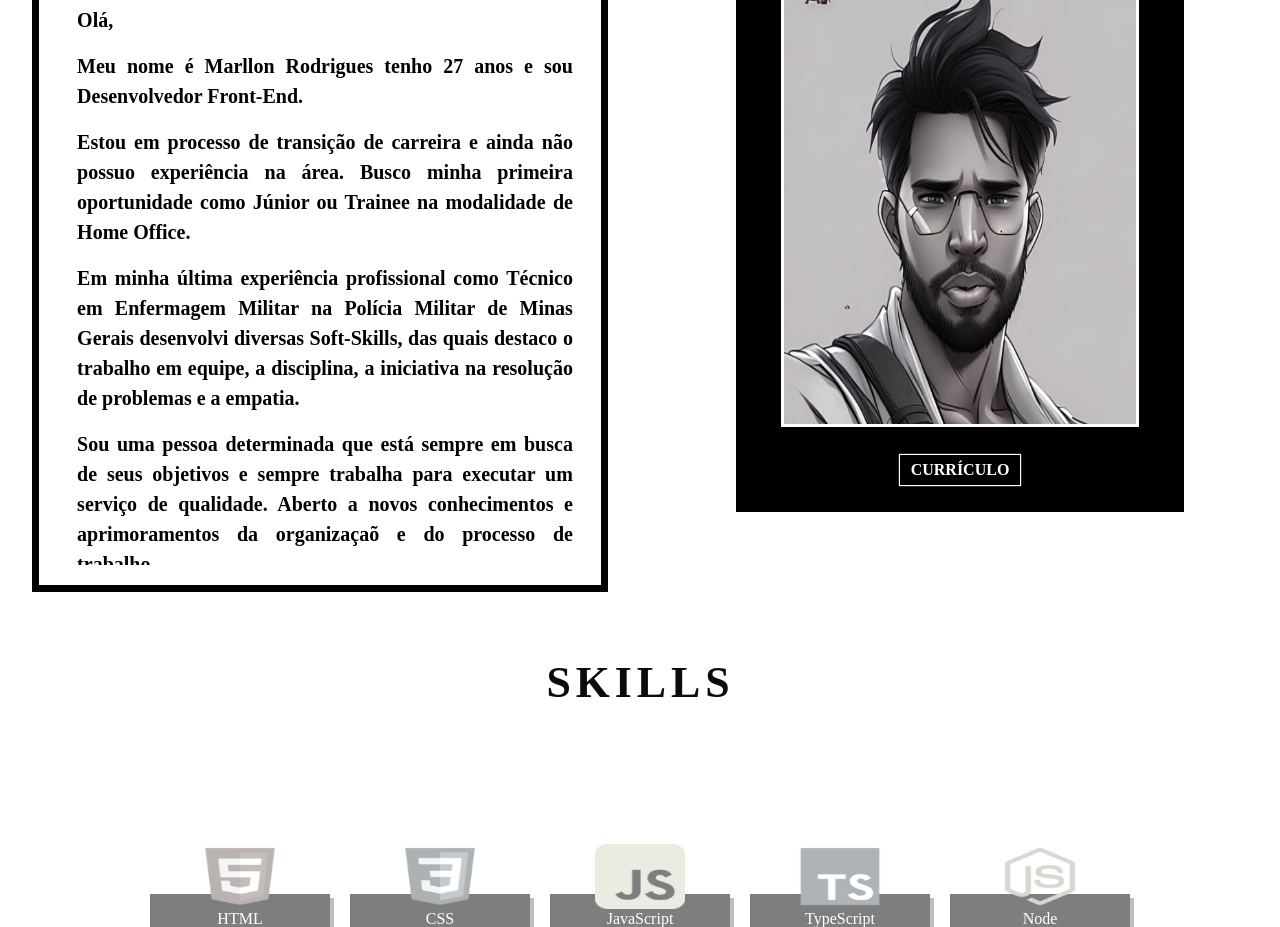
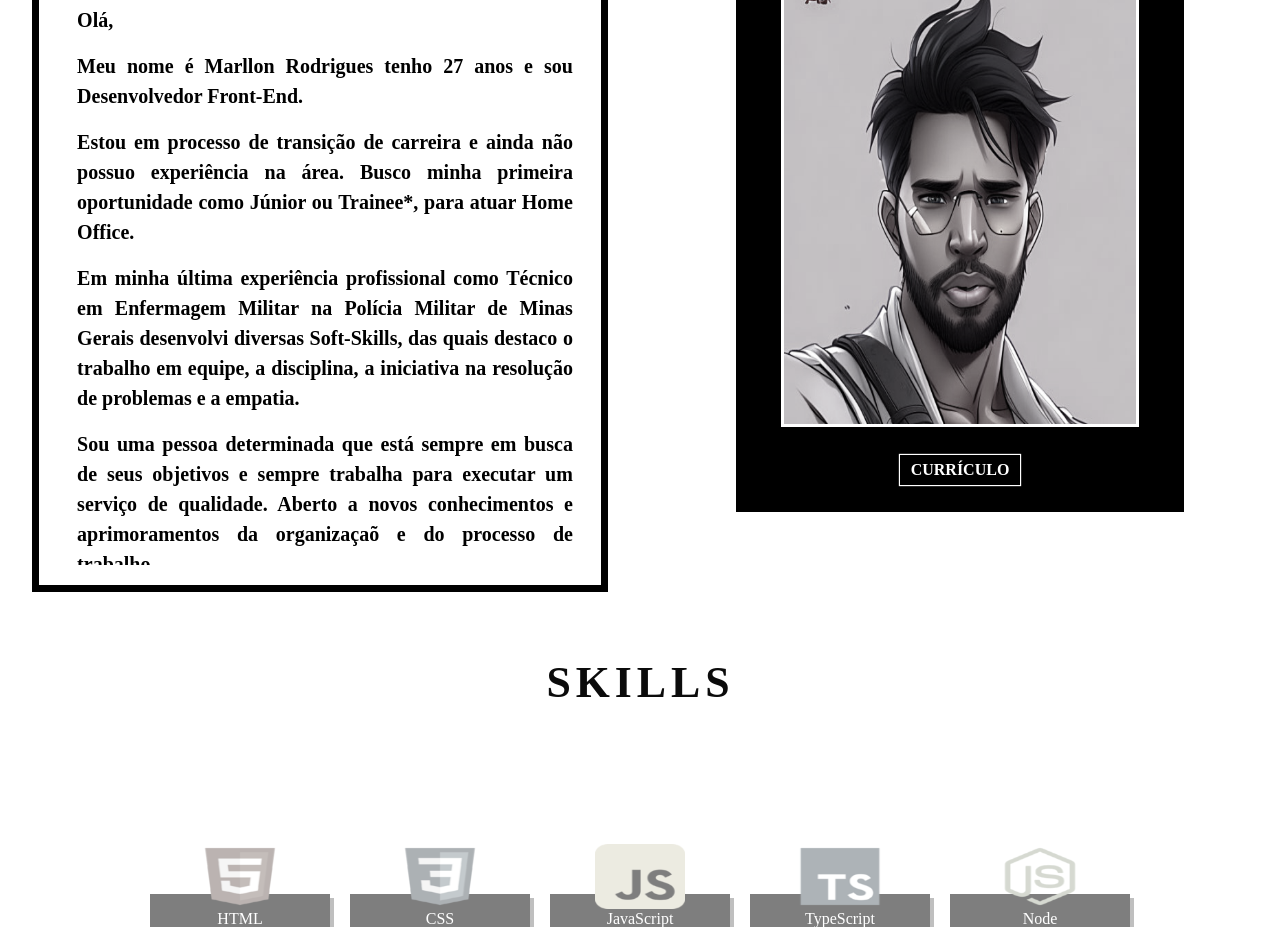
Before and after one commit to marllonrp/Portifolio, a React (Create React App) app: page / in a window 1280 px wide. Shown: the part 1040-1967 px from the top of the page. Built offline with nearby package versions, Linux system fonts and the light colour scheme.

Commit message:
Update AboutMePage.tsx

```diff
--- a/src/pages/AboutMePage/AboutMePage.tsx
+++ b/src/pages/AboutMePage/AboutMePage.tsx
@@ -42,7 +42,7 @@ export const AboutMePage = () => {
             <AboutMeText width={width} darkMode={darkMode}>
               Estou em processo de transição de carreira e ainda não possuo
               experiência na área. Busco minha primeira oportunidade como Júnior
-              ou Trainee na modalidade de Home Office.
+              ou Trainee*, para atuar Home Office.
             </AboutMeText>
             <AboutMeText width={width} darkMode={darkMode}>
               Em minha última experiência profissional como Técnico em
```
